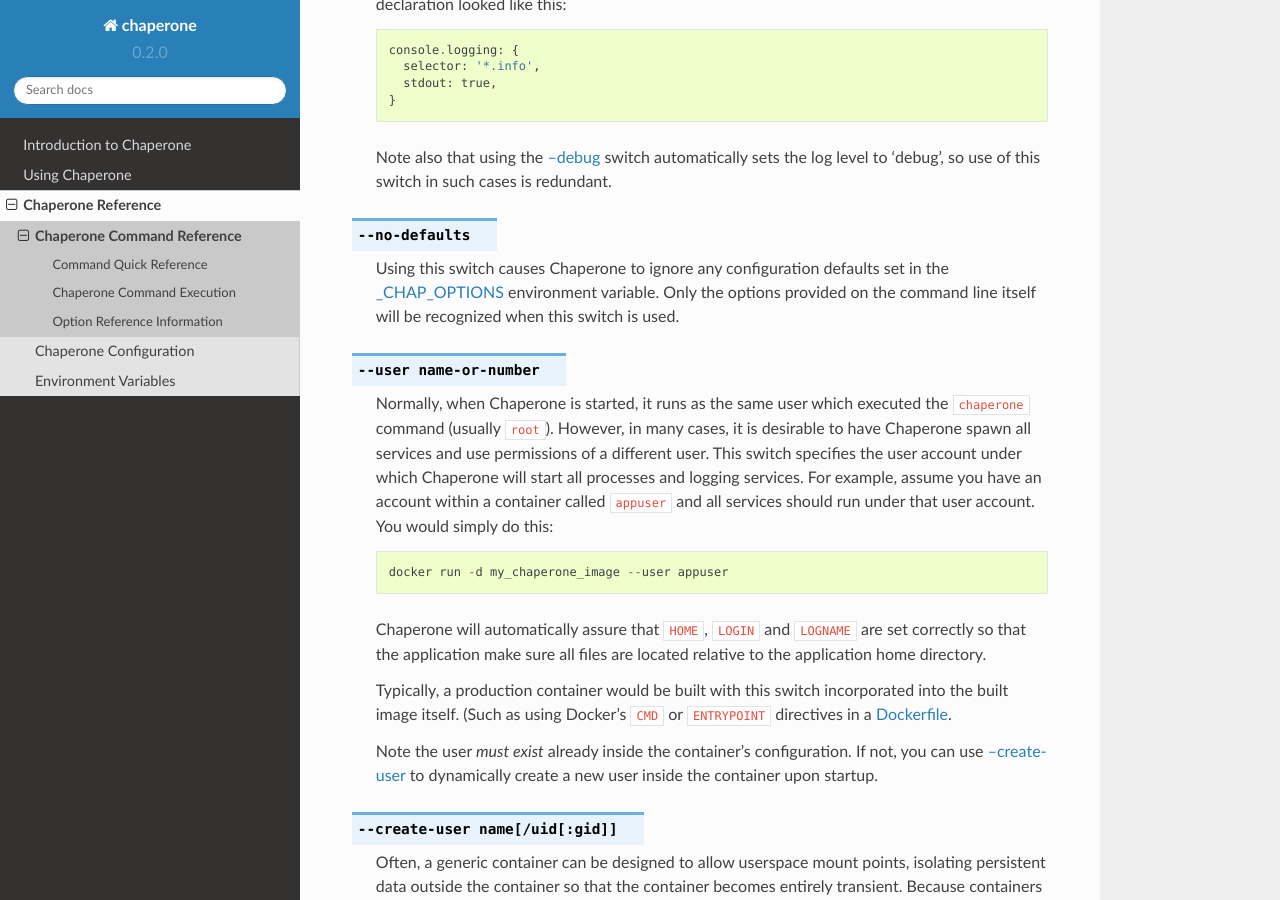
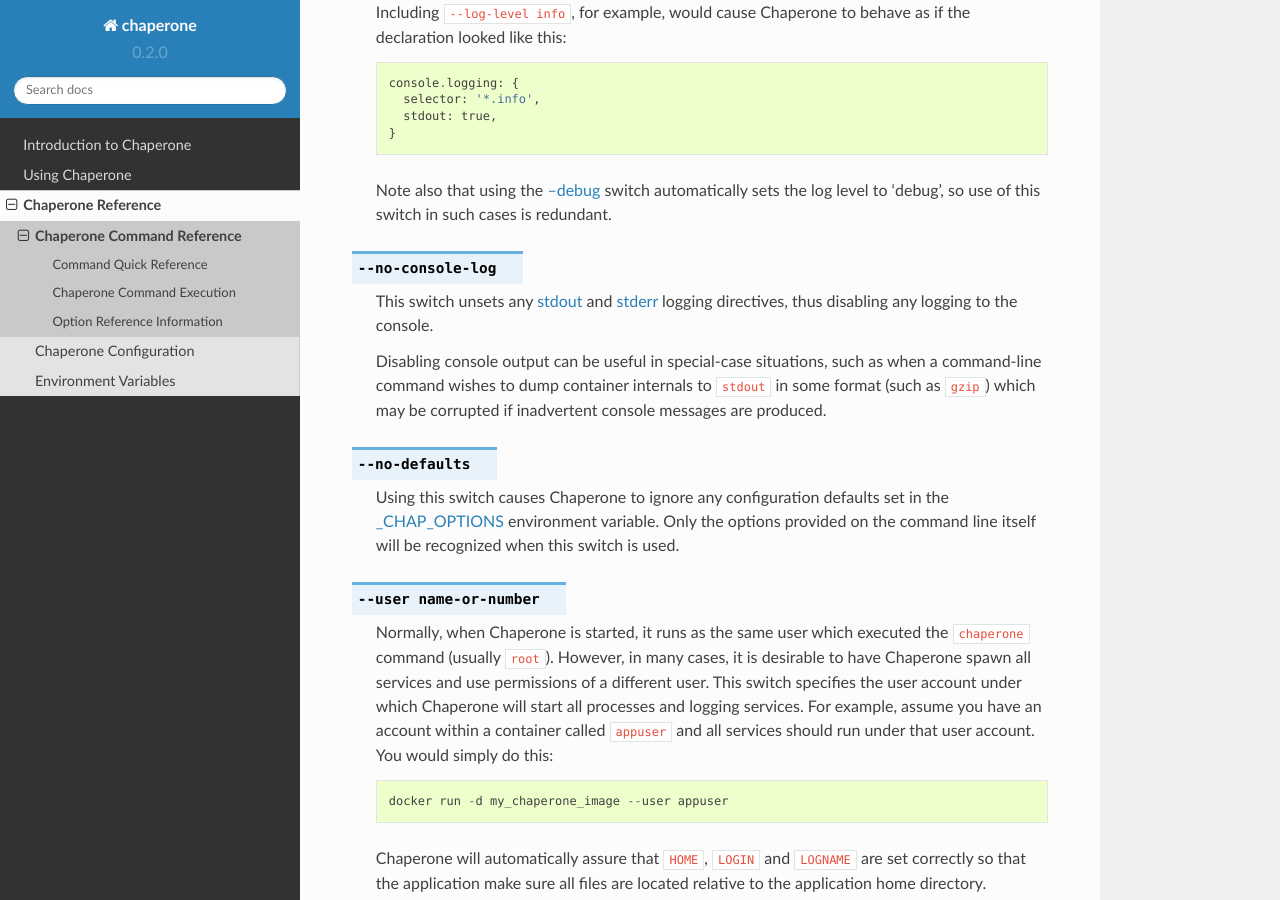
Before and after one commit to garywiz/chaperone, a Sphinx documentation site: the page built from doc/source/ref/command-line.rst, in a window 1280 px wide and 900 px high, scrolled down 4923 px. Built offline with Sphinx 7.4.7 and the Read the Docs theme 2.0.0, drawn with Linux system fonts in a browser that asks for light colours; some of the changed text lies outside the part shown.

Commit message:
Updated documentation for --no-console-log.

```diff
--- a/doc/source/ref/command-line.rst
+++ b/doc/source/ref/command-line.rst
@@ -33,6 +33,7 @@
                                    	       		       services.
 :ref:`--log-level=level <option.log-level>`		       Force the syslog log output level to this value.  (one of 'emerg', 'alert', 'crit',
                                    	       		       'err', 'warn', 'notice', 'info', or 'debug).
+:ref:`--no-console-log <option.no-console-log>`                Forces 'stderr' and 'stdout' to *false* for all logging services.
 :ref:`--no-defaults <option.no-defaults>`		       Ignore the :ref:`_CHAP_OPTIONS <env._CHAP_OPTIONS>` environment variable,
                                    	       		       if present.
 :ref:`--user=username <option.user>`			       Run all processes as ``user`` (uid number or name).  The user must exist.
@@ -241,6 +242,17 @@
    Note also that using the :ref:`--debug <option.debug>` switch automatically sets the log level to 'debug', so use of this
    switch in such cases is redundant.
 
+.. _option.no-console-log:
+
+.. option:: --no-console-log
+
+   This switch unsets any :ref:`stdout <logging.stdout>` and :ref:`stderr <logging.stderr>` logging directives, thus disabling
+   any logging to the console.
+
+   Disabling console output can be useful in special-case situations, such as when a command-line command wishes to dump
+   container internals to ``stdout`` in some format (such as ``gzip``) which may be corrupted if inadvertent console
+   messages are produced.
+
 .. _option.no-defaults:
 
 .. option:: --no-defaults
@@ -419,7 +431,7 @@
 
    This is a convenience switch which is presently equivalent to combining:
 
-     * :ref:`--log-level err <option.log-level>`,
+     * :ref:`--no-console-log <option.no-console-log>`,
      * :ref:`--disable-services <option.disable-services>`, and
      * :ref:`--exitkills <option.exitkills>`.
 
```
